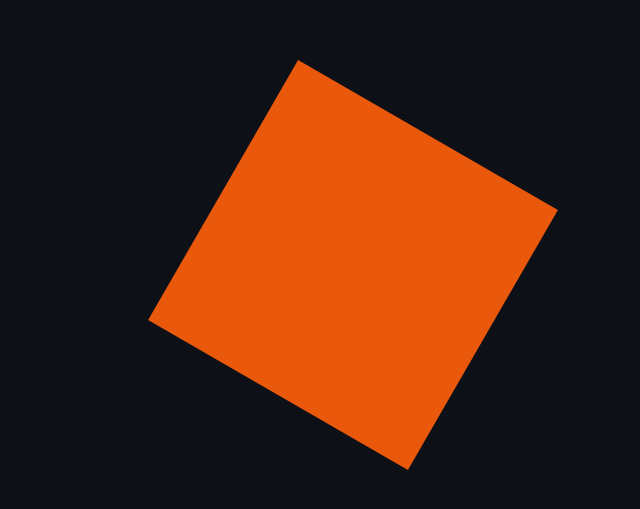
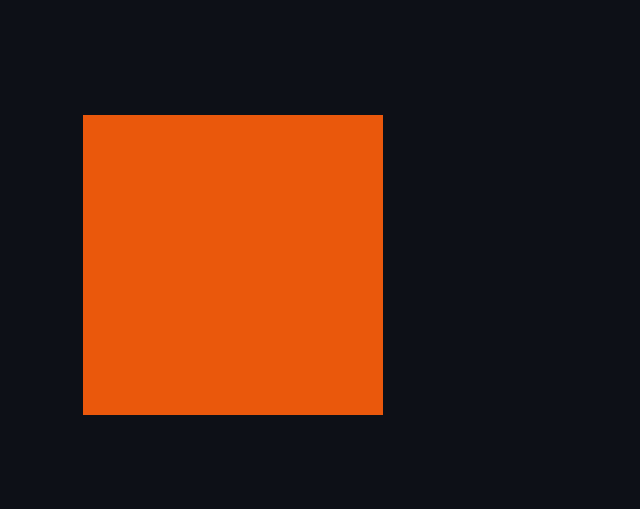
Before and after one commit to Tejaannamdevula/PLAYGROUND, a Next.js app in the folder 2024/FramerMotion/web/: page / in a window 1280 px wide. Shown: the part 135-644 px from the top of the page, without its empty margins (407-1047 px from the left). Built offline with nearby package versions, Linux system fonts and the light colour scheme.

Commit message:
feat:learnt transitions

```diff
--- a/2024/FramerMotion/web/app/page.tsx
+++ b/2024/FramerMotion/web/app/page.tsx
@@ -1,11 +1,28 @@
 import { Animate } from "@/components/animations/Animate";
+import { KeyFrame } from "@/components/animations/KeyFrame";
+import { Transition } from "@/components/animations/Transition";
 
+/*
+
+x: 120, rotate: 120, skewY: 20, scale: 1
+
+x -> position on x-axis
+rotate -> rotate the element
+skewY -> skew the element on y-axis (tilts)
+scale -> scale the element( multiply the size of the element)
+
+
+*/
 export default function Home() {
   return (
     <div className="flex justify-center items-center h-screen  bg-[#0d1017] text-white">
-      <Animate animateProps={{ x: 120, rotate: 120 }}>
+      {/* <Animate animateProps={{ x: 120, rotate: 120, skewY: 20, scale: 1 }}>
         <div className="w-[300px] h-[300px] bg-orange-600"></div>
-      </Animate>
+      </Animate> */}
+
+      {/* <Transition /> */}
+
+      <KeyFrame />
     </div>
   );
 }
--- /dev/null
+++ b/2024/FramerMotion/web/components/animations/KeyFrame.tsx
@@ -0,0 +1,10 @@
+"use client";
+import { motion } from "framer-motion";
+
+export function KeyFrame() {
+  return (
+    <div>
+      <motion.div className="w-[300px] h-[300px] bg-orange-600"></motion.div>
+    </div>
+  );
+}
--- /dev/null
+++ b/2024/FramerMotion/web/components/animations/Transition.tsx
@@ -0,0 +1,25 @@
+"use client";
+
+import { motion } from "framer-motion";
+/*
+
+    Transition
+
+        Duration :- How long the animation takes
+        Delay :- How long the animation waits before starting
+        Easing:- The speed curve of the animation
+
+
+*/
+export function Transition() {
+  return (
+    <div>
+      <motion.div
+        className=" w-[300px] h-[300px] bg-orange-600"
+        initial={{ x: 0 }}
+        animate={{ x: 100 }}
+        transition={{ delay: 0.5, duration: 2, ease: "easeInOut" }}
+      ></motion.div>
+    </div>
+  );
+}
```
Also changed, not shown: 2024/FramerMotion/web/components/animations/Animate.tsx (+7 -0 lines).
